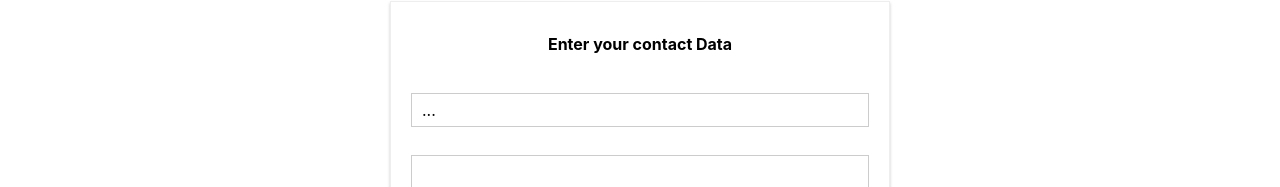
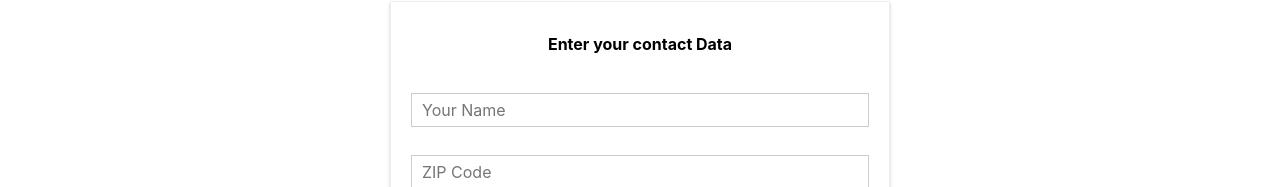
Before and after one commit to WesloTheWeb/burger-builder, a React (Create React App) app: page /checkout in a window 1280 px wide. Both pictures are taken after a click on the button "CONTINUE". Shown: the part 613-800 px from the top of the page. Built offline with nearby package versions, Linux system fonts and the light colour scheme.

Commit message:
Contact Data 2 Way Binding
2 way Binding is enabled.
All that is needed is to deal with submission data

```diff
--- a/src/components/UI/Input/Input.js
+++ b/src/components/UI/Input/Input.js
@@ -11,19 +11,38 @@ const input = (props) => {
             inputElement = <input
                 className={InputElementProp}
                 {...props.elementConfig}
-                value={props.value} />;
+                value={props.value}
+                onChange={props.changed} />;
             break;
         case ('textarea'):
             inputElement = <textarea
                 className={InputElementProp}
                 {...props.elementConfig}
-                value={props.value} />;
+                value={props.value}
+                onChange={props.changed} />;
+            break;
+        case ('select'):
+            inputElement = (
+                <select
+                    className={InputElementProp}
+                    value={props.value}
+                    onChange={props.changed}>
+                    {props.elementConfig.options.map(option => (
+                        <option
+                            key={option.value}
+                            value={option.value}>
+                            {option.displayValue}
+                        </option>
+                    ))}
+                </select>
+            );
             break;
         default:
             inputElement = <input
                 className={InputElementProp}
                 {...props.elementConfig}
-                value={props.value} />;
+                value={props.value}
+                onChange={props.changed}/>;
     }
 
     return (
--- a/src/containers/Checkout/ContactData/ContactData.js
+++ b/src/containers/Checkout/ContactData/ContactData.js
@@ -15,14 +15,6 @@ class ContactData extends Component {
                 elementConfig: {
                     type: 'text',
                     placeholder: 'Your Name'
-                },
-                value: ''
-            },
-            email: {
-                elementType: 'input',
-                elementConfig: {
-                    type: 'text',
-                    placeholder: 'Street'
                 },
                 value: ''
             },
@@ -91,13 +83,51 @@ class ContactData extends Component {
             });
     }
 
+    inputChangedHandler = (event, inputIdentifier) => {
+        // Start of our 2 way Binding
+
+        // Step 1: create clone of state
+        const updatedOrderForm = {
+            ...this.state.orderForm
+        }
+
+        // Step 2:
+        const updatedFormElement = {
+            ...updatedOrderForm[inputIdentifier]
+        };
+
+        /* Step 3: Implement our event.target.value for 2-way binding. */
+        updatedFormElement.value = event.target.value;
+        updatedOrderForm[inputIdentifier] = updatedFormElement;
+
+        // Step 4: Finally set the state equal to our new state
+        this.setState({orderForm: updatedOrderForm});
+    }
+
     render() {
+        /* This creates an empty array in which gets iterated through our orderForm object.
+        Values in our orderForm object in key-value pairs will be pushed into a new array, formElementsArray
+        This step "converts" our object into an array, which we can loop through with .map().
+
+        Also remember that the config is everything to the right of the key identifier from orderForms*/
+        const formElementsArray = [];
+        for (let key in this.state.orderForm) {
+            formElementsArray.push({
+                id: key,
+                config: this.state.orderForm[key]
+            })
+        }
+
         let form = (
             <form>
-                <Input elementType="..." elementConfig="..." value="..." />
-                <Input inputtype="input" type="email" name="email" placeholder="Your email" />
-                <Input inputtype="input" type="text" name="street" placeholder="Street" />
-                <Input inputtype="input" type="text" name="postal" placeholder="Postal Code" />
+                 {formElementsArray.map(formElement => (
+                     <Input
+                        key={formElement.id}
+                        elementType={formElement.config.elementType}
+                        elementConfig={formElement.config.elementConfig}
+                        value={formElement.config.value}
+                        changed={(event) => this.inputChangedHandler(event, formElement.id)} />
+                 ))}
                 <Button btnType="Success"
                     clicked={this.orderHandler}>Order</Button>
             </form>
```
